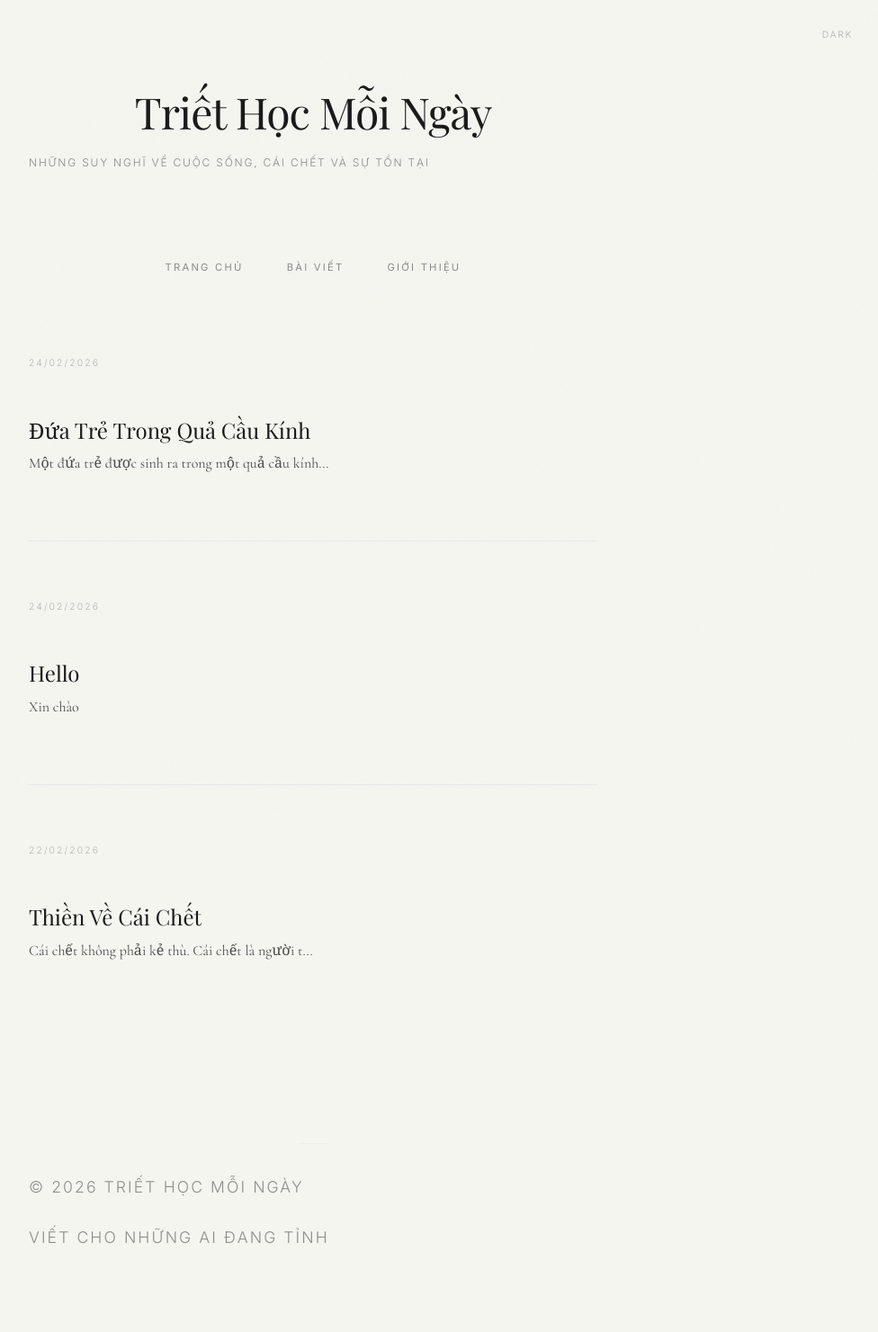
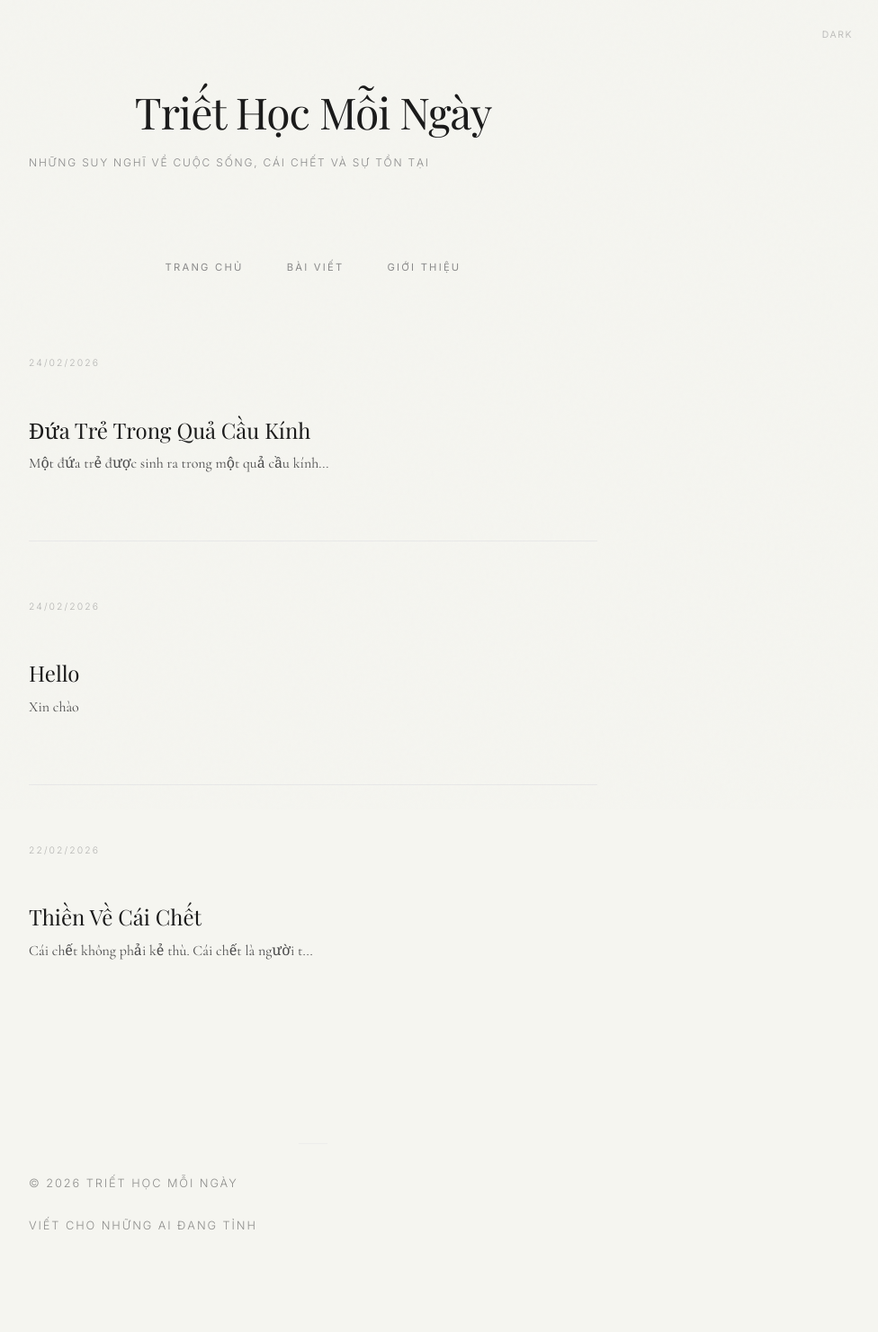
Before and after one commit to canneed02/triet-hoc-moi-ngay, a Jekyll site: the page built from index.html, in a window 1280 px wide. Shown: the whole page at 90% size, without its empty margins (292-1268 px from the left). Built offline with Jekyll 4.4.1, drawn with Linux system fonts in a browser that asks for light colours; some web fonts are replaced.

Commit message:
Fix: Footer font-size and prevent Drop Cap

```diff
--- a/_layouts/default.html
+++ b/_layouts/default.html
@@ -61,7 +61,9 @@
 
         blockquote { border-left: 2px solid var(--accent); padding-left: var(--space-md); margin: var(--space-lg) 0; font-style: italic; color: var(--text-light); opacity: 0.85; }
 
-        footer { margin-top: var(--space-3xl); padding-top: var(--space-lg); text-align: center; font-family: var(--font-sans); color: var(--text-muted); font-size: 0.65rem; letter-spacing: 0.2em; text-transform: uppercase; font-weight: 300; opacity: 0.6; }
+        footer { margin-top: var(--space-3xl); padding-top: var(--space-lg); text-align: center; font-family: var(--font-sans); font-size: 0.8rem; font-weight: 300; color: var(--text-muted); letter-spacing: 0.15em; text-transform: uppercase; opacity: 0.6; }
+        footer p { margin-top: var(--space-xs); font-size: inherit; font-weight: inherit; }
+        footer p::first-letter { font-size: inherit !important; font-weight: inherit !important; float: none !important; margin: 0 !important; }
         .divider { width: 32px; height: 1px; background: var(--border); margin: 0 auto var(--space-lg); }
 
         ::selection { background: var(--selection-bg); color: var(--selection-text); }
```
